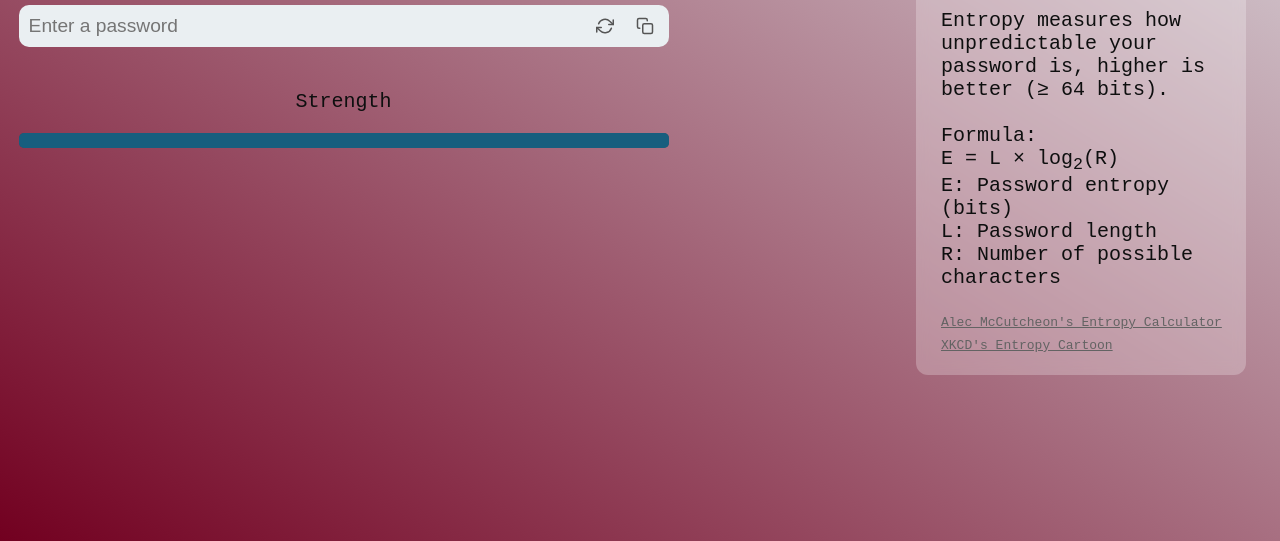
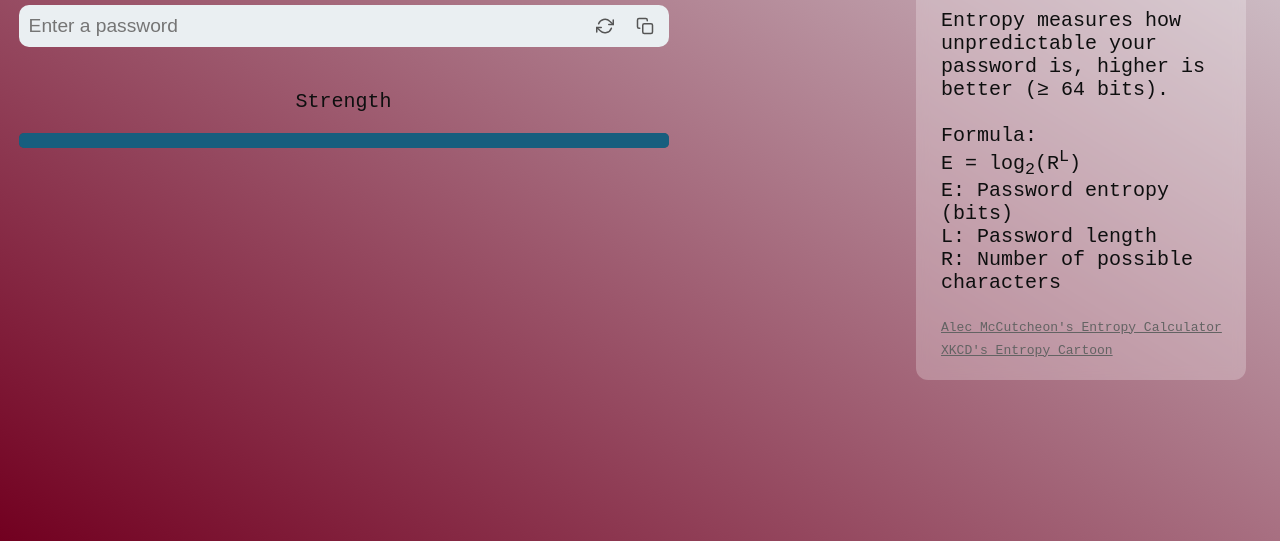
Before and after one commit to SamEvans02/Password_Tester, a plain HTML site: page index.html in a window 1280 px wide. Shown: the part 259-800 px from the top of the page. Drawn offline with Linux system fonts and the light colour scheme.

Commit message:
Fixed the displayed entropy formula back

```diff
--- a/index.html
+++ b/index.html
@@ -100,7 +100,7 @@
             <p class="entropy-description">
                 Entropy measures how unpredictable your password is, higher is better (≥ 64 bits). <br><br>
                 Formula: <br>
-                E = L × log<sub>2</sub>(R) <br>
+                E = log<sub>2</sub>(R<sup>L</sup>) <br>
                 E: Password entropy (bits) <br>
                 L: Password length <br>
                 R: Number of possible characters <br>
```
